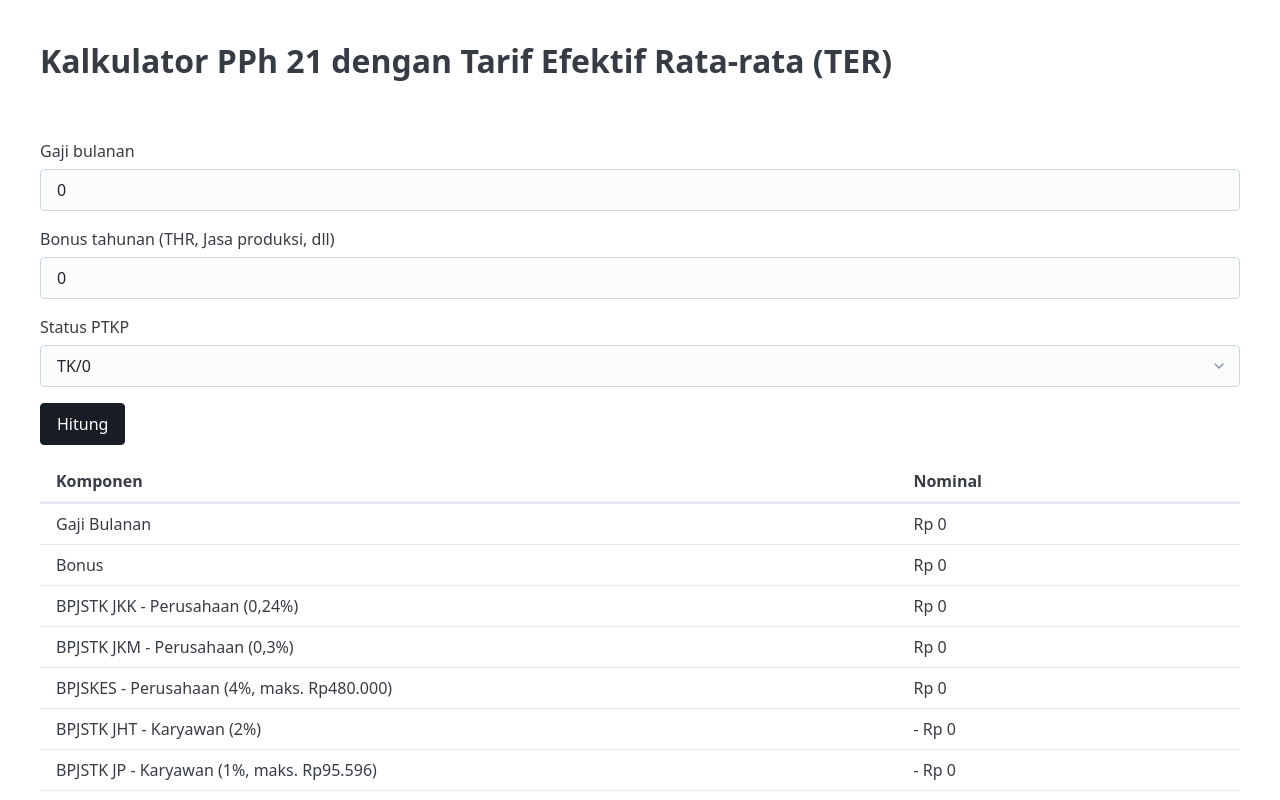
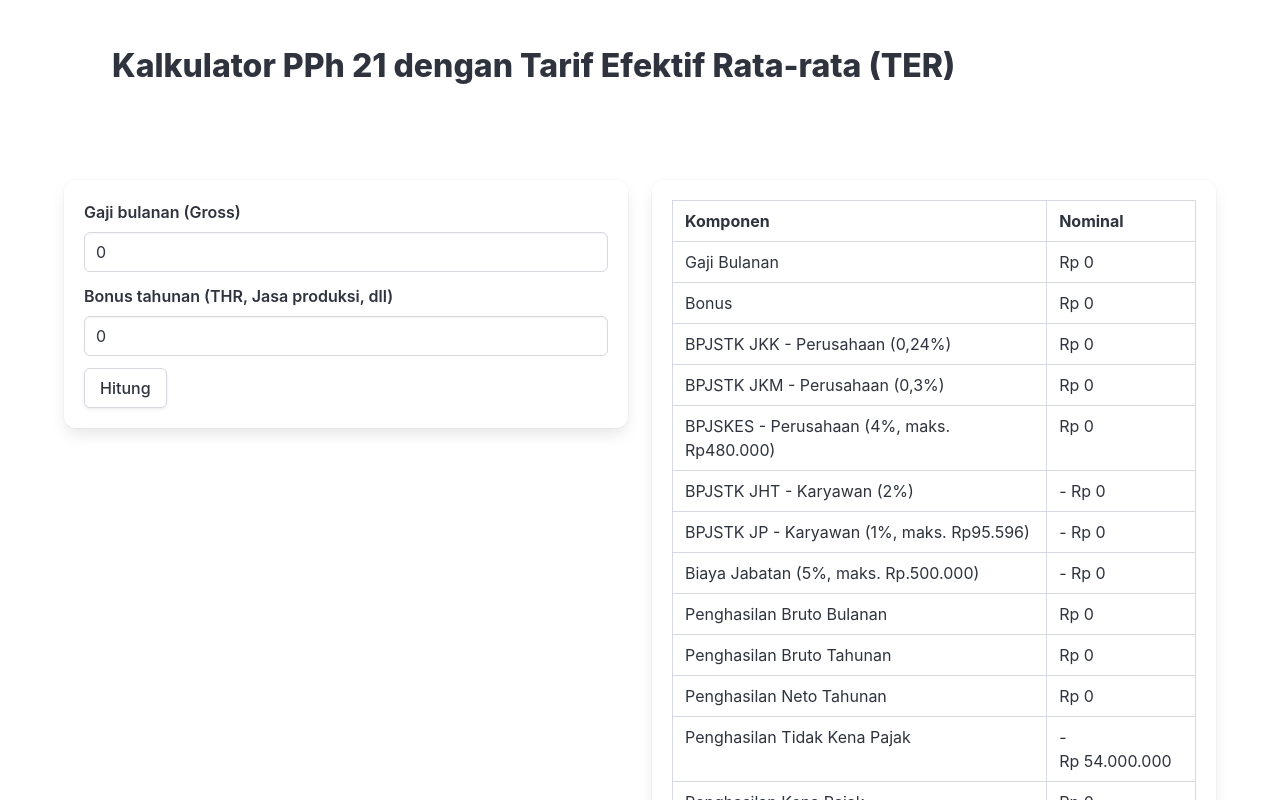
Before and after one commit to zasdaym/pph21, a SvelteKit app: page / in a window 1280 px wide. Shown: the top 800 px of the page. Built offline with nearby package versions, Linux system fonts and the light colour scheme; no server answers.

Commit message:
Replace pico with bulma

```diff
--- a/package.json
+++ b/package.json
@@ -16,7 +16,6 @@
     "@sveltejs/adapter-static": "^3.0.1",
     "@sveltejs/kit": "^2.0.0",
     "@sveltejs/vite-plugin-svelte": "^3.0.0",
-    "sass": "^1.83.0",
     "svelte": "^4.2.7",
     "svelte-check": "^3.6.0",
     "tslib": "^2.4.1",
--- a/src/app.scss
+++ /dev/null
@@ -1,49 +0,0 @@
-@use "@picocss/pico/scss/pico" with (
-    $enable-responsive-typography: false,
-    $enable-semantic-container: true,
-    $semantic-root-element: "#root",
-    $modules: (
-        "themes/default": true,
-
-        "layout/document": true,
-        "layout/landmarks": true,
-        "layout/container": true,
-        "layout/section": true,
-        "layout/grid": false,
-        "layout/overflow-auto": false,
-
-        "content/link": false,
-        "content/typography": false,
-        "content/embedded": false,
-        "content/button": true,
-        "content/table": true,
-        "content/code": false,
-        "content/figure": false,
-        "content/miscs": false,
-
-        "forms/basics": true,
-        "forms/checkbox-radio-switch": false,
-        "forms/input-color": false,
-        "forms/input-date": false,
-        "forms/input-file": false,
-        "forms/input-range": false,
-        "forms/input-search": false,
-
-        "components/accordion": false,
-        "components/card": false,
-        "components/dropdown": false,
-        "components/group": false,
-        "components/loading": false,
-        "components/modal": false,
-        "components/nav": false,
-        "components/progress": false,
-        "components/tooltip": false,
-
-        "utilities/accessibility": false,
-        "utilities/reduce-motion": false
-    )
-);
-
-:root {
-    --pico-form-element-spacing-vertical: 0.5rem;
-}
--- a/src/routes/+layout.svelte
+++ b/src/routes/+layout.svelte
@@ -1,5 +1,4 @@
 <script lang="ts">
-    import "../app.scss";
     import { dev } from "$app/environment";
     import {
         PUBLIC_ANALYTICS_ID,
@@ -8,6 +7,10 @@
 </script>
 
 <svelte:head>
+    <link
+        rel="stylesheet"
+        href="https://cdn.jsdelivr.net/npm/bulma@1.0.2/css/bulma.min.css"
+    />
     {#if !dev}
         <script
             async
--- a/src/routes/+page.svelte
+++ b/src/routes/+page.svelte
@@ -28,46 +28,64 @@
     />
 </svelte:head>
 
-<header>
-    <h1>Kalkulator PPh 21 dengan Tarif Efektif Rata-rata (TER)</h1>
-</header>
-<main>
-    <section>
-        <label for="salary">Gaji bulanan</label>
+<section class="hero">
+    <div class="container">
+        <div class="hero-body">
+            <h1 class="title">
+                Kalkulator PPh 21 dengan Tarif Efektif Rata-rata (TER)
+            </h1>
+        </div>
+    </div>
+</section>
+
+<section class="section">
+    <div class="container">
+        <div class="columns">
+            <div class="column is-half">
+                <div class="box">
+                    <div class="field">
+                        <label class="label" for="salary"
+                            >Gaji bulanan (Gross)</label
+                        >
+                        <div class="control">
                             <input
+                                class="input"
                                 id="salary"
                                 type="number"
                                 bind:value={salary}
                                 min="0"
                                 placeholder="10000000"
                             />
-        <label for="bonus">Bonus tahunan (THR, Jasa produksi, dll)</label>
+                        </div>
+                    </div>
+                    <div class="field">
+                        <label class="label" for="bonus"
+                            >Bonus tahunan (THR, Jasa produksi, dll)</label
+                        >
+                        <div class="control">
                             <input
+                                class="input"
                                 id="bonus"
                                 type="number"
                                 bind:value={bonus}
                                 min="0"
                                 placeholder="10000000"
                             />
-        <label for="status">Status PTKP</label>
-        <select id="status" bind:value={status}>
-            <option value="TK/0">TK/0</option>
-            <option value="TK/1">TK/1</option>
-            <option value="TK/2">TK/2</option>
-            <option value="TK/3">TK/3</option>
-            <option value="K/0">K/0</option>
-            <option value="K/1">K/1</option>
-            <option value="K/2">K/2</option>
-            <option value="K/3">K/3</option>
-            <option value="K/I/0">K/I/0</option>
-            <option value="K/I/1">K/I/1</option>
-            <option value="K/I/2">K/I/2</option>
-            <option value="K/I/3">K/I/3</option>
-        </select>
-        <button class="contrast" on:click={onClick}>Hitung</button>
-    </section>
-    <section>
-        <table>
+                        </div>
+                    </div>
+                    <div class="field">
+                        <div class="control">
+                            <button class="button" on:click={onClick}
+                                >Hitung</button
+                            >
+                        </div>
+                    </div>
+                </div>
+            </div>
+
+            <div class="column">
+                <div class="box">
+                    <table class="table is-striped is-bordered is-fullwidth">
                         <thead>
                             <tr>
                                 <th>Komponen</th>
@@ -84,23 +102,37 @@
                         </tr>
                         <tr>
                             <td>BPJSTK JKK - Perusahaan (0,24%)</td>
-                <td>{formatIdr(result.employerContribution.jkk)}</td>
+                            <td>{formatIdr(result.employerContribution.jkk)}</td
+                            >
                         </tr>
                         <tr>
                             <td>BPJSTK JKM - Perusahaan (0,3%)</td>
-                <td>{formatIdr(result.employerContribution.jkm)}</td>
+                            <td>{formatIdr(result.employerContribution.jkm)}</td
+                            >
                         </tr>
                         <tr>
                             <td>BPJSKES - Perusahaan (4%, maks. Rp480.000)</td>
-                <td>{formatIdr(result.employerContribution.bpjskes)}</td>
+                            <td
+                                >{formatIdr(
+                                    result.employerContribution.bpjskes,
+                                )}</td
+                            >
                         </tr>
                         <tr>
                             <td>BPJSTK JHT - Karyawan (2%)</td>
-                <td>- {formatIdr(result.employeeContribution.jht)}</td>
+                            <td
+                                >- {formatIdr(
+                                    result.employeeContribution.jht,
+                                )}</td
+                            >
                         </tr>
                         <tr>
                             <td>BPJSTK JP - Karyawan (1%, maks. Rp95.596)</td>
-                <td>- {formatIdr(result.employeeContribution.jp)}</td>
+                            <td
+                                >- {formatIdr(
+                                    result.employeeContribution.jp,
+                                )}</td
+                            >
                         </tr>
                         <tr>
                             <td>Biaya Jabatan (5%, maks. Rp.500.000)</td>
@@ -155,5 +187,8 @@
                             <td>{formatIdr(result.decemberTakeHomePay)}</td>
                         </tr>
                     </table>
+                </div>
+            </div>
+        </div>
+    </div>
 </section>
-</main>
```
Also changed, not shown: 1 other file (tests, documents, lock files or other folders). Lines whose indentation alone changed are shown as unchanged.
